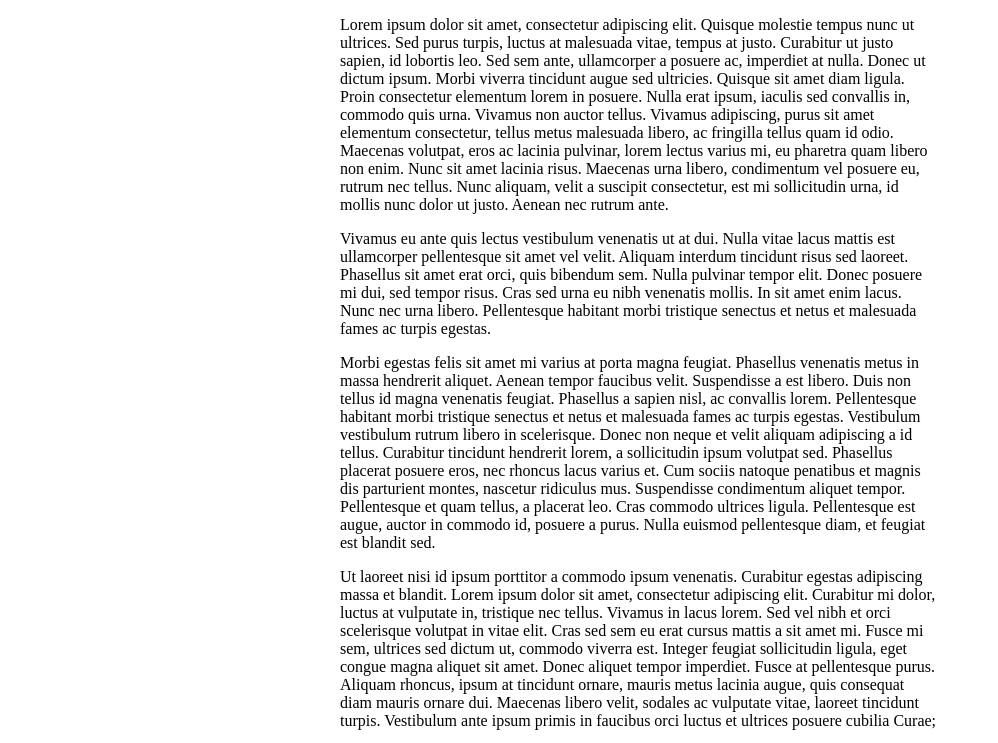
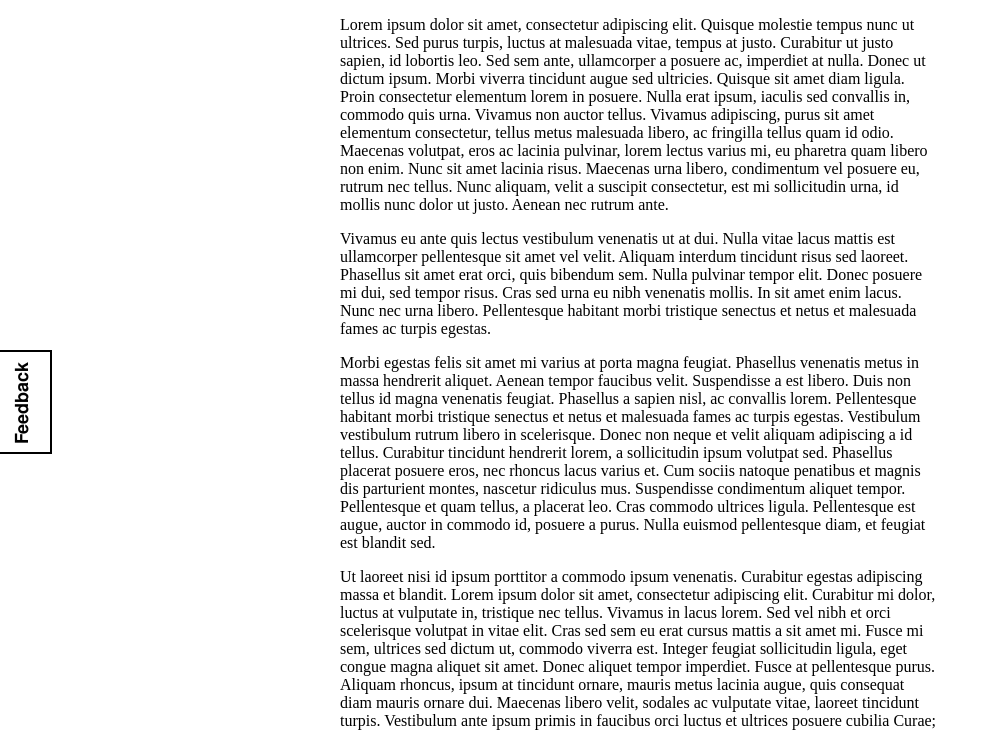
Before and after one commit to ckollars/Revolver, a plain HTML site: page testing.html in a window 1280 px wide. Shown: the top 743 px of the page, without its empty margins (0-998 px from the left). Drawn offline with nearby package versions, Linux system fonts and the light colour scheme.

Commit message:
Fixed the tab layout in Chrome. Closes gh-3

```diff
--- a/revolver.css
+++ b/revolver.css
@@ -32,11 +32,12 @@
 }
 .revolver-tab {
 	display: block;
-	position: absolute;
+	position: fixed;
 	width: 50px;
 	height: 100px;
 	border: 2px solid #000;
 	margin-top: -50px;
+	top: 50%;
 }
 .revolver-left-tab:hover {
 	padding-left: 5px;
```
Also changed, not shown: revolver.min.css.
